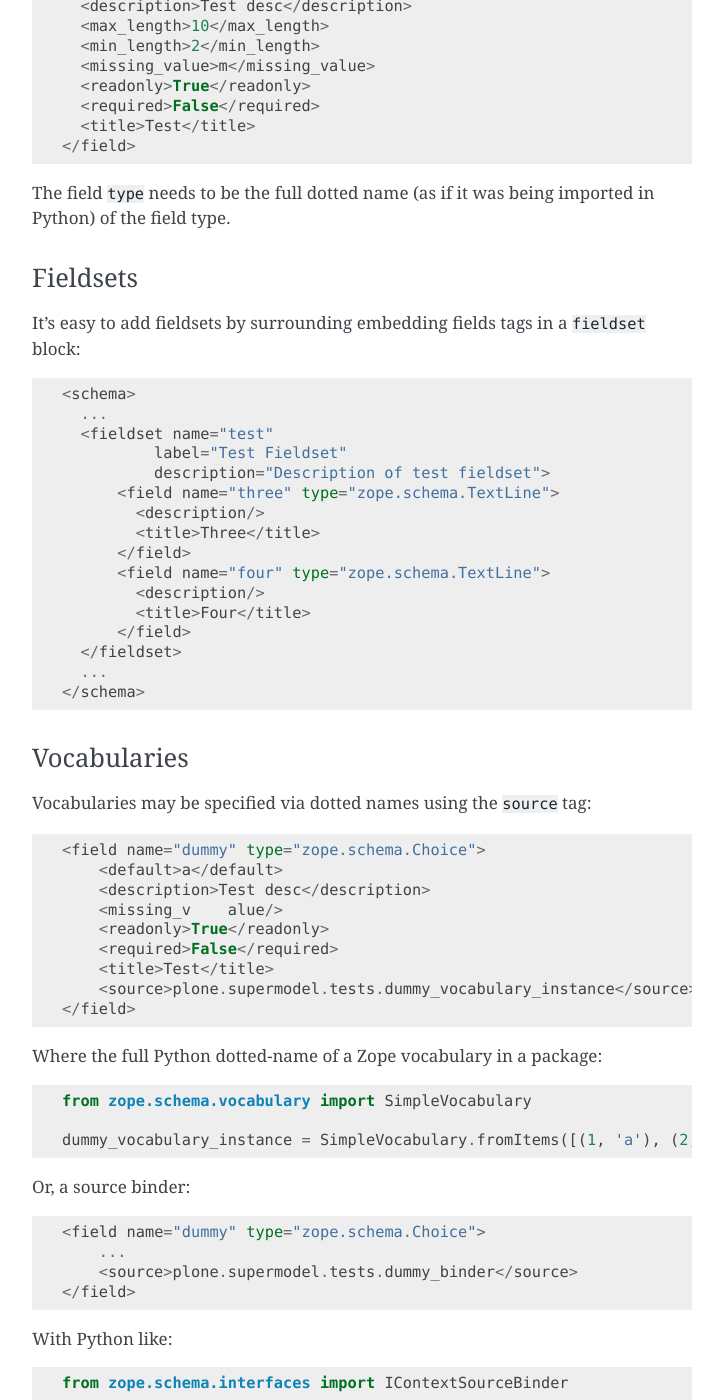
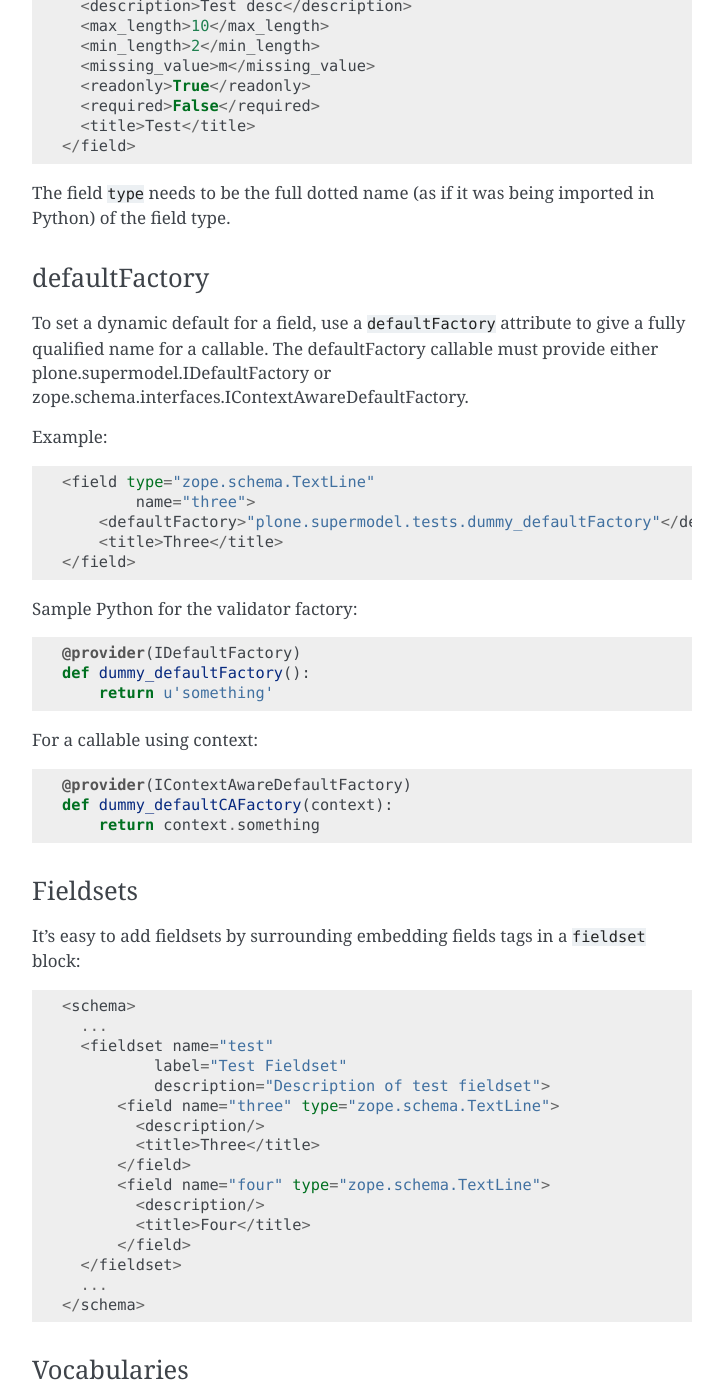
Before and after one commit to plone/plone.app.dexterity, a Sphinx documentation site: the page built from docs/reference/dexterity-xml.rst, in a window 1280 px wide and 1400 px high, scrolled down 1450 px. Shown: the whole window, without its empty margins (388-1111 px from the left). Built offline with Sphinx 7.4.7, drawn with Linux system fonts in a browser that asks for light colours.

Commit message:
Document addition of defaultFactory to XML field attributes

```diff
--- a/docs/reference/dexterity-xml.rst
+++ b/docs/reference/dexterity-xml.rst
@@ -73,6 +73,35 @@
 
 The field ``type`` needs to be the full dotted name (as if it was being
 imported in Python) of the field type.
+
+defaultFactory
+~~~~~~~~~~~~~~
+
+To set a dynamic default for a field, use a ``defaultFactory`` attribute to
+give a fully qualified name for a callable. The defaultFactory callable must
+provide either plone.supermodel.IDefaultFactory or
+zope.schema.interfaces.IContextAwareDefaultFactory.
+
+Example::
+
+    <field type="zope.schema.TextLine"
+            name="three">
+        <defaultFactory>"plone.supermodel.tests.dummy_defaultFactory"</defaultFactory>
+        <title>Three</title>
+    </field>
+
+Sample Python for the validator factory::
+
+    @provider(IDefaultFactory)
+    def dummy_defaultFactory():
+        return u'something'
+
+For a callable using context::
+
+    @provider(IContextAwareDefaultFactory)
+    def dummy_defaultCAFactory(context):
+        return context.something
+
 
 Fieldsets
 ~~~~~~~~~
@@ -265,7 +294,6 @@
             raise Invalid("Test")
 
 
-
 supermodel/security attributes
 ------------------------------
 
```
